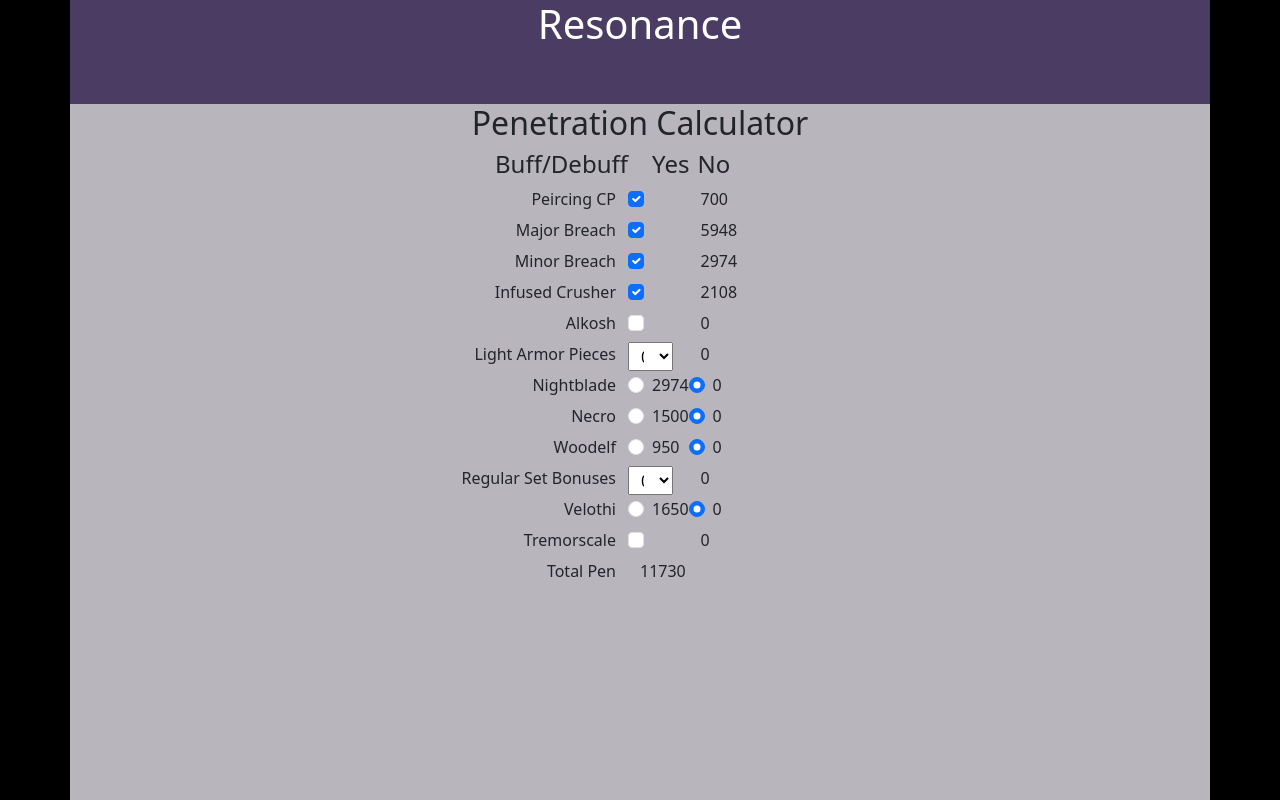
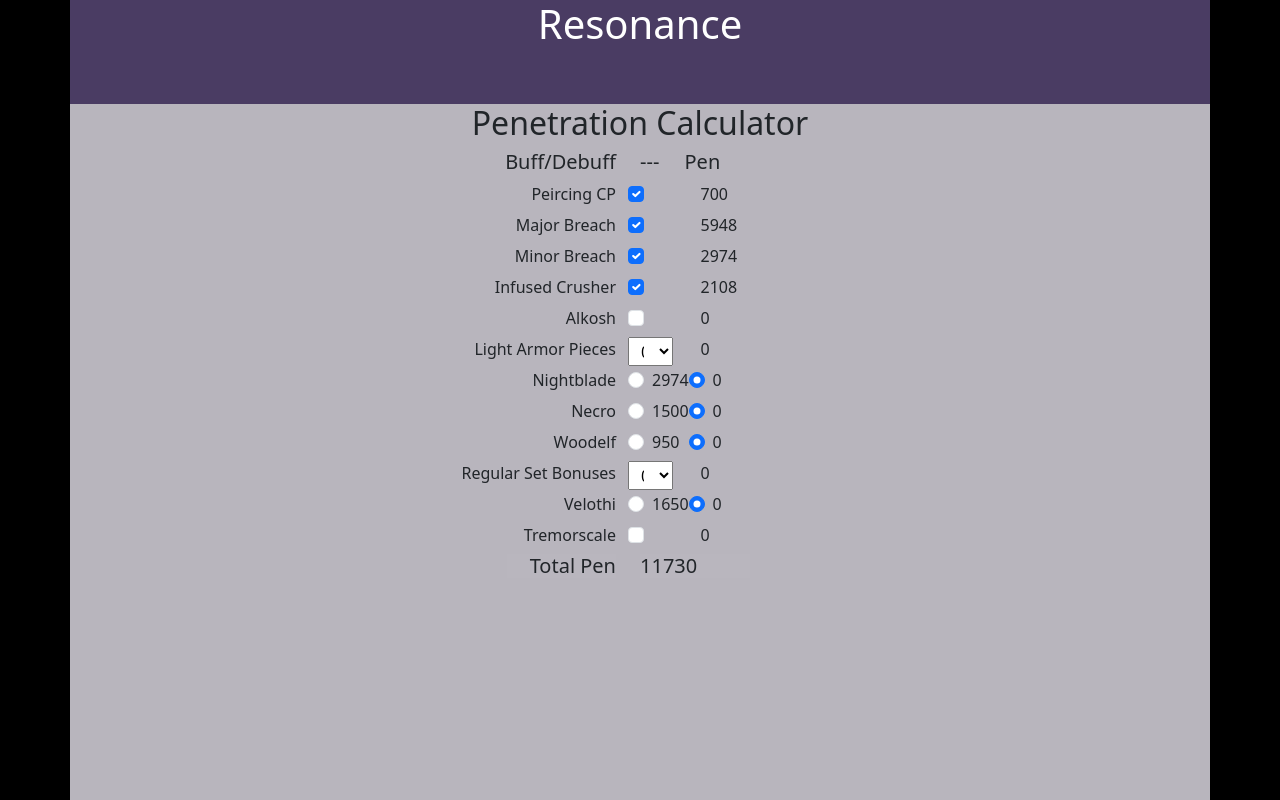
Before and after one commit to jberger2992/resonance, a React (Create React App) app: page / in a window 1280 px wide. Built offline with nearby package versions, Linux system fonts and the light colour scheme.

Commit message:
calculator work

```diff
--- a/src/App.css
+++ b/src/App.css
@@ -19,6 +19,12 @@ main {
     margin: 10px
 }
 
+/* select {
+    -webkit-appearance: none;
+    -moz-appearance: none;
+    text-indent: 1px;
+  } */
+
 .select-custom {
     display: inline-block;
     margin-right: 1rem;
@@ -26,3 +32,7 @@ main {
     padding-left: 0.5em;
     margin-bottom: 0.125rem;
 }
+
+.total-pen{
+    background-color: rgb(185, 182, 190);
+}
--- a/src/App.js
+++ b/src/App.js
@@ -1,4 +1,5 @@
-import React, { useState } from "react";
+// import React, { useState } from "react";
+import React from "react";
 import "./App.css";
 import Header from "./Header.js";
 import Pencalc from "./Pencalc";
--- a/src/Pencalc.js
+++ b/src/Pencalc.js
@@ -2,14 +2,13 @@ import React, { useState, useEffect } from "react";
 
 function Pencalc() {
 
-  const [pCheck, setPCheckP] = useState(true);
+  const [totalP, setTotalP] = useState(0);
   const [pierciingP, setPierciingP] = useState(700);
   const [majorBP, setMajorBP] = useState(5948);
   const [minorBP, setMinorBP] = useState(2974);
   const [crusherP, setCrusherP] = useState(2108);
   const [alkoshP, setAlkoshP] = useState(0);
   const [lightP, setLightP] = useState(0);
-  const [totalP, setTotalP] = useState(0);
   const [nightBP, setNightBP] = useState(0);
   const [necroP, setNecroP] = useState(0);
   const [woodEP, setWoodEP] = useState(0);
@@ -25,33 +24,23 @@ function Pencalc() {
     handleTotal();
   })
 
-  function handleCheck(e){
-    console.log(e)
-    console.log(e.target.checked)
-    if(e.target.checked === false){
-      e.target.checked = true;
-      console.log(e.target.checked)
-      return;
-    }
-  }
-
   return (
     <main className="row justify-content-md-center">
         <h2 className="text-center">Penetration Calculator</h2>
-        <div className="row col-12">
-          <div className="col-6 text-end">
-            <h4>Buff/Debuff</h4>
+        <form className="row col-6">
+          <div className="row">
+            <div className="col-6 text-end">
+              <h5>Buff/Debuff</h5>
+            </div>
+
+              <div className="col-1">
+                <h5>---</h5>
+              </div>
+              <div className="col-1">
+                <h5>Pen</h5>
+              </div>
+
           </div>
-          <div className="row col-6">
-            <div className="col-1">
-              <h4>Yes</h4>
-            </div>
-            <div className="row col-2">
-              <h4>No</h4>
-            </div>
-          </div>
-        </div>
-        <form className="row col-6">
           <div className="row">
             <label className="text-end col-form-label col-sm-6 pt-0">Peircing CP</label>
             <div className="form-check form-check-inline col-1">
@@ -163,9 +152,13 @@ function Pencalc() {
             </div>
             <label htmlFor="tremor" className="col-form-label col-1 pt-0">{tremorP}</label>
           </div>
-          <div className="row">
-            <p className="text-end col-6">Total Pen</p>
-            <p className="col-6">{totalP}</p>
+          <div className="row justify-content-md-center">
+            <div className="col-3">
+             <h5 className="text-end total-pen">Total Pen</h5>
+            </div>
+            <div className="col-3">
+              <h5 className="total-pen">{totalP}</h5>
+            </div>
           </div>
         </form>
     </main>
```
Also changed, not shown: public/manifest.json (added).
